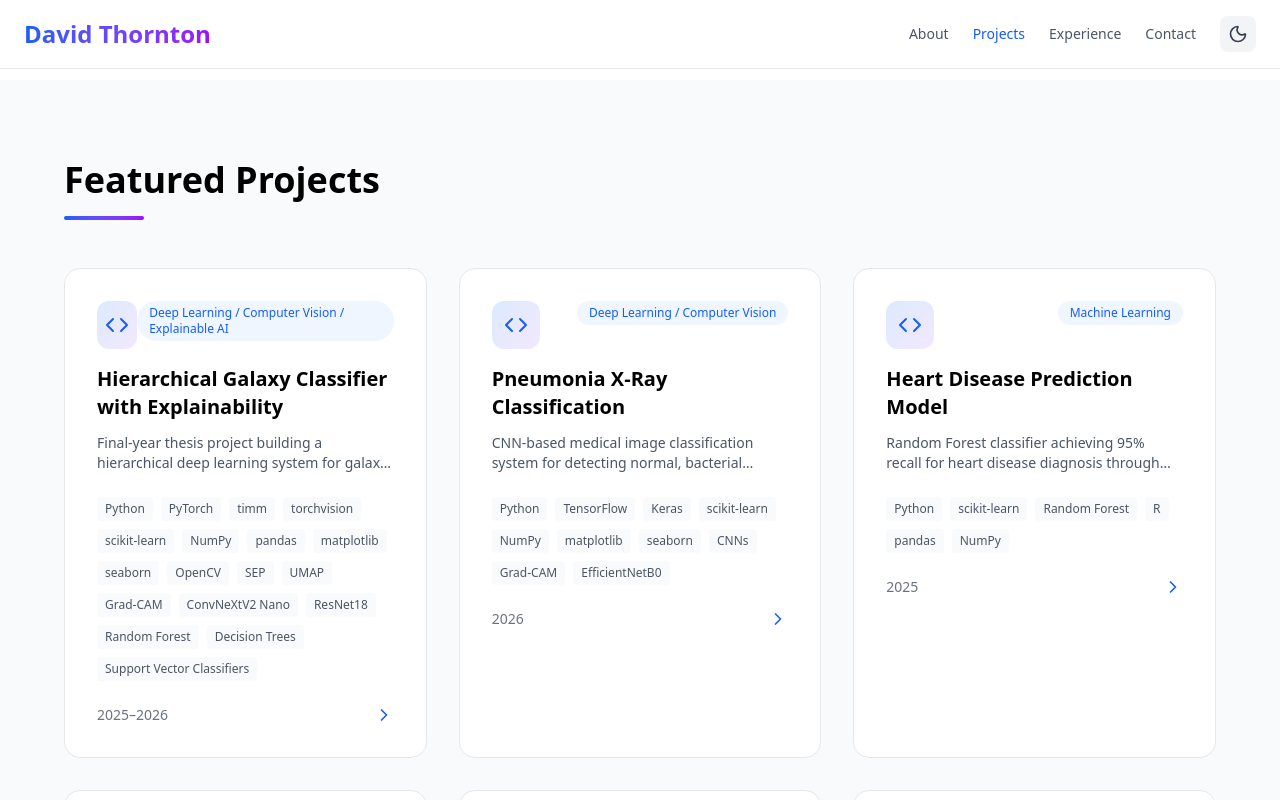
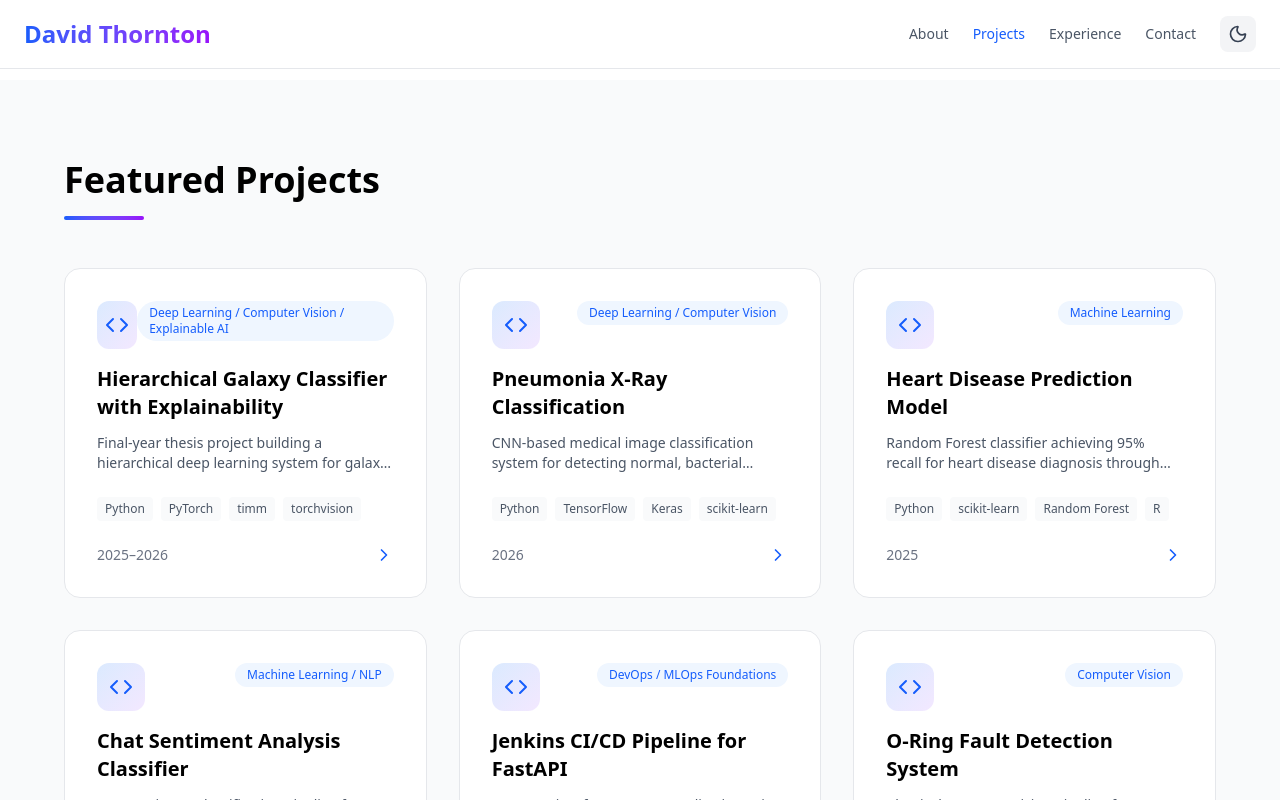
Before and after one commit to DavidThorn03/DavidThorn03.github.io, a React (Vite) app: page / in a window 1280 px wide. Both pictures are taken after a click on the button "Projects". Shown: the top 800 px of the page. Built offline with nearby package versions, Linux system fonts and the light colour scheme.

Commit message:
Update App.jsx

```diff
--- a/src/App.jsx
+++ b/src/App.jsx
@@ -493,7 +493,7 @@ const ProjectCard = ({ project, onClick, darkMode }) => (
       </p>
 
       <div className="flex flex-wrap gap-2 mb-6">
-        {project.technologies.map((tech, idx) => (
+        {project.technologies.slice(0, 4).map((tech, idx) => (
           <span key={idx} className={`text-xs px-2 py-1 ${darkMode ? 'bg-slate-700 text-gray-300' : 'bg-gray-50 text-gray-600'} rounded`}>
             {tech}
           </span>
```
